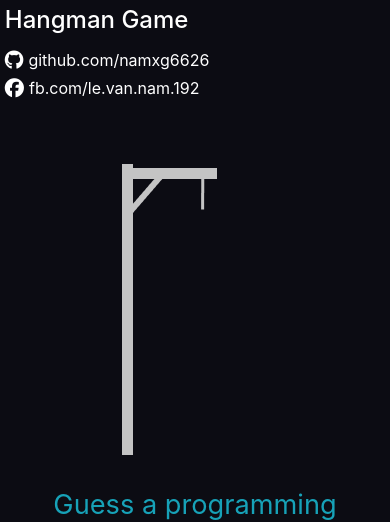
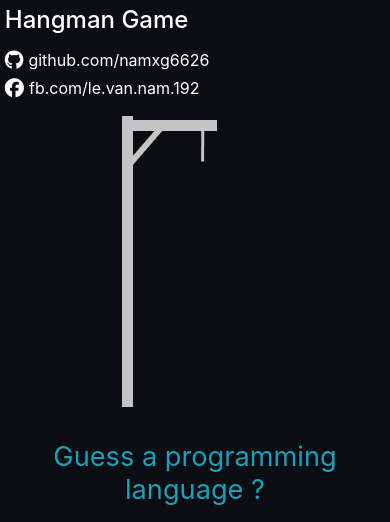
Before and after one commit to namxg6626/reactjs-hangman-game, a React (Create React App) app: page / in a window 390 px wide. Shown: the top 522 px of the page. Built offline with nearby package versions, Linux system fonts and the light colour scheme; no server answers; the database is empty.

Commit message:
attemp to fit screen heigth on mobile (galaxy note fe)

```diff
--- a/src/App.scss
+++ b/src/App.scss
@@ -129,17 +129,24 @@ body {
   .app {
     padding: 0.3rem;
   }
+
   .header {
     display: block;
     &__split:first-child {
       margin-bottom: 1rem;
     }
   }
+
+  .hangman {
+    margin-top: -3rem;
+  }
+
   .virtual-keyboard {
     .question-block {
       .question {
         font-size: 1.2rem;
       }
+
       .answer {
         font-size: 1.2rem;
       }
```
